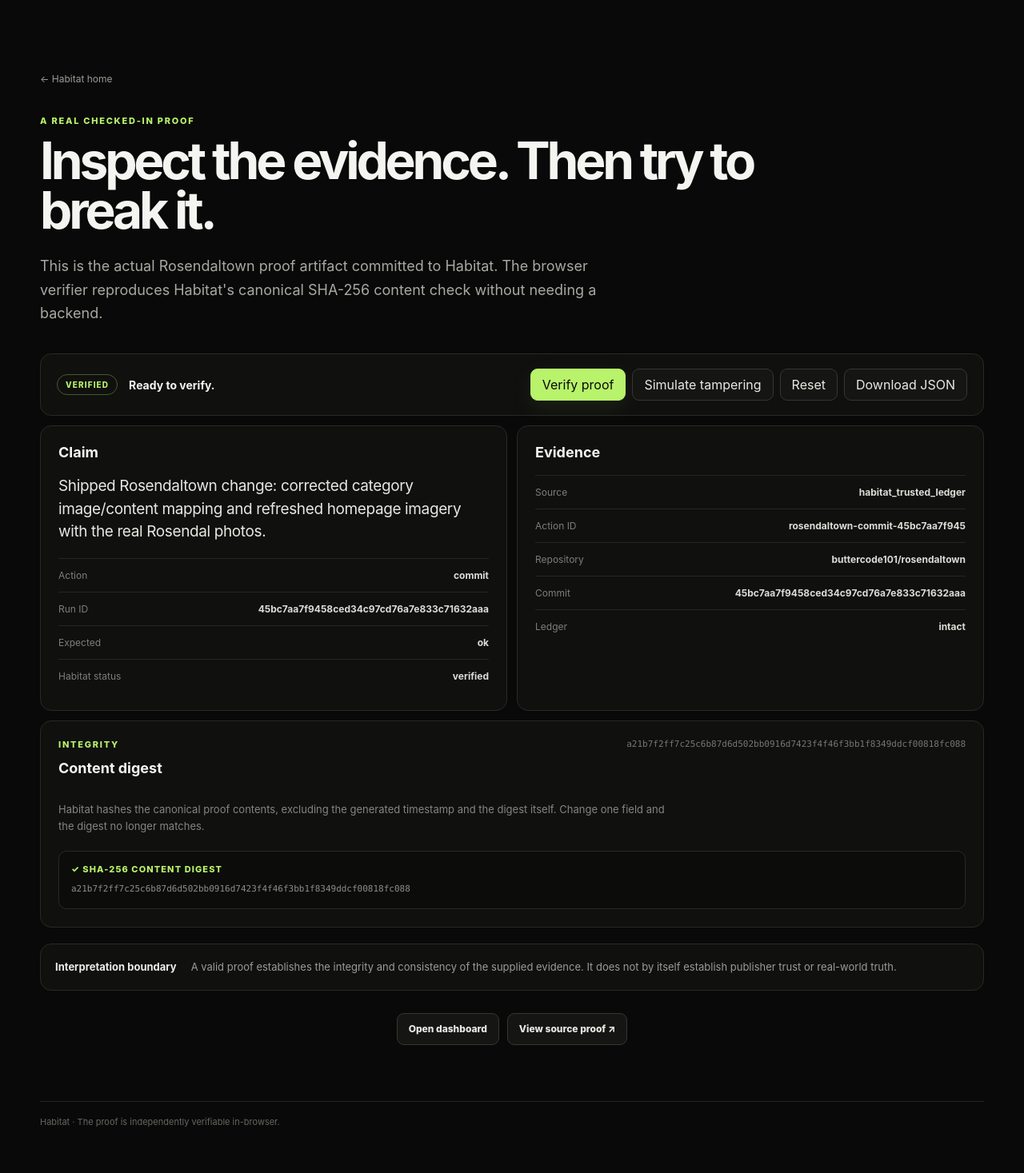
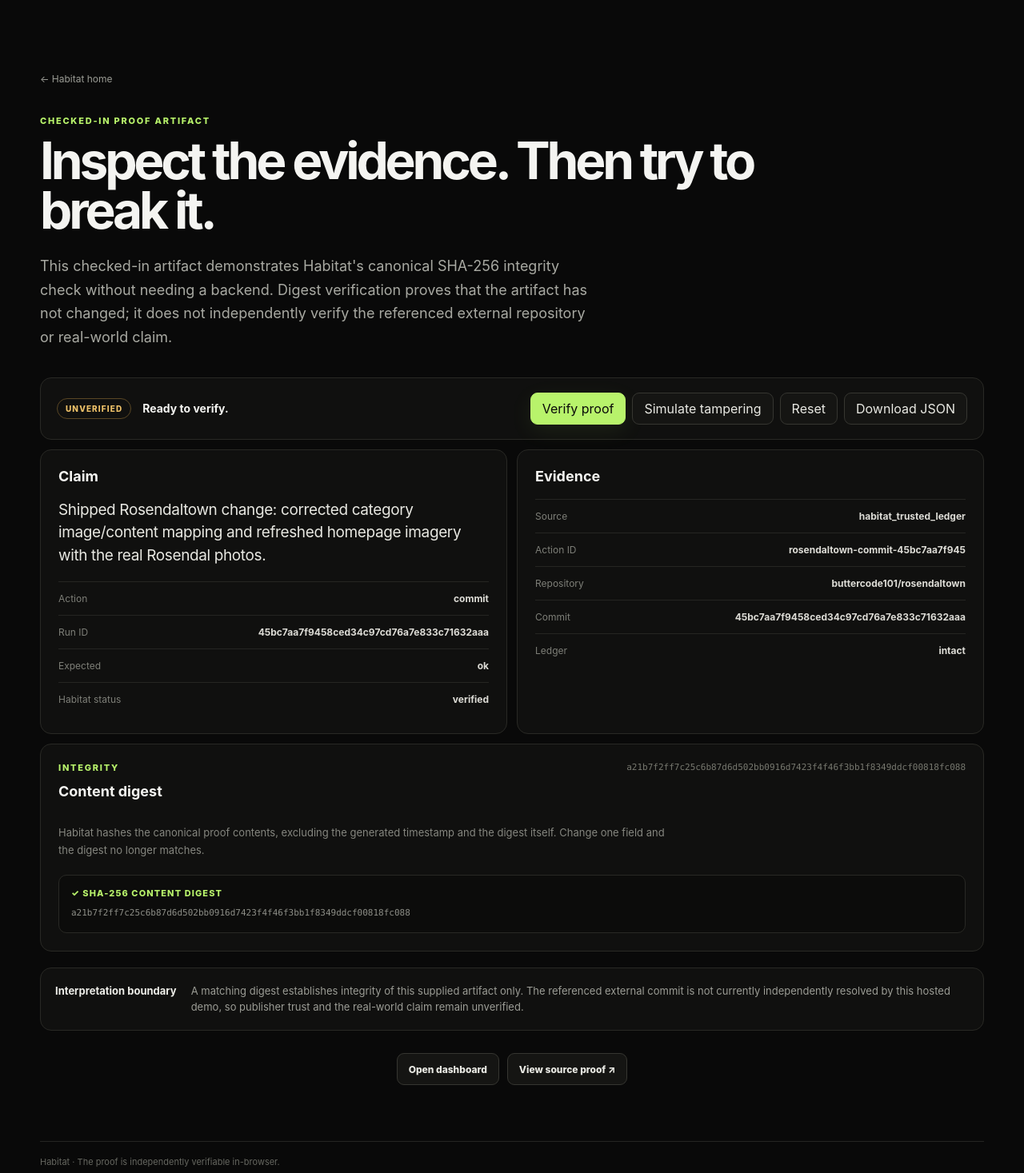
Before and after one commit to buttercode101/Habitat, a Next.js app in the folder web/: page /proof-demo in a window 1280 px wide. Shown: the part 492-1959 px from the top of the page at 80% size. Built offline with nearby package versions, Linux system fonts and the light colour scheme.

Commit message:
Separate Habitat artifact integrity from external truth

```diff
--- a/web/app/proof-demo/ProofDemo.tsx
+++ b/web/app/proof-demo/ProofDemo.tsx
@@ -124,7 +124,7 @@
   const [busy, setBusy] = useState(false);
 
   const tampered = proof.claim.evidence.details.summary !== ORIGINAL.claim.evidence.details.summary;
-  const status = useMemo(() => tampered ? "TAMPERED" : "VERIFIED", [tampered]);
+  const status = useMemo(() => tampered ? "TAMPERED" : verified === true ? "INTEGRITY VERIFIED" : "UNVERIFIED", [tampered, verified]);
 
   async function verify() {
     setBusy(true);
@@ -169,14 +169,14 @@
     <>
       <section className="inspector-head">
         <Link className="back" href="/">← Habitat home</Link>
-        <p className="eyebrow">A real checked-in proof</p>
+        <p className="eyebrow">Checked-in proof artifact</p>
         <h1>Inspect the evidence. Then try to break it.</h1>
-        <p className="lede">This is the actual Rosendaltown proof artifact committed to Habitat. The browser verifier reproduces Habitat&apos;s canonical SHA-256 content check without needing a backend.</p>
+        <p className="lede">This checked-in artifact demonstrates Habitat&apos;s canonical SHA-256 integrity check without needing a backend. Digest verification proves that the artifact has not changed; it does not independently verify the referenced external repository or real-world claim.</p>
       </section>
 
       <section className="proof-demo-banner">
         <div>
-          <span className={`status ${status === "VERIFIED" ? "ok" : "attention"}`}>{status}</span>
+          <span className={`status ${status === "INTEGRITY VERIFIED" ? "ok" : "attention"}`}>{status}</span>
           <strong>{verified === true ? "Digest matches the proof." : verified === false ? "Digest mismatch detected." : "Ready to verify."}</strong>
         </div>
         <div className="actions">
@@ -214,7 +214,7 @@
 
       <section className="notice">
         <strong>Interpretation boundary</strong>
-        <span>A valid proof establishes the integrity and consistency of the supplied evidence. It does not by itself establish publisher trust or real-world truth.</span>
+        <span>A matching digest establishes integrity of this supplied artifact only. The referenced external commit is not currently independently resolved by this hosted demo, so publisher trust and the real-world claim remain unverified.</span>
       </section>
 
       <section className="proof-demo-footer">
```
